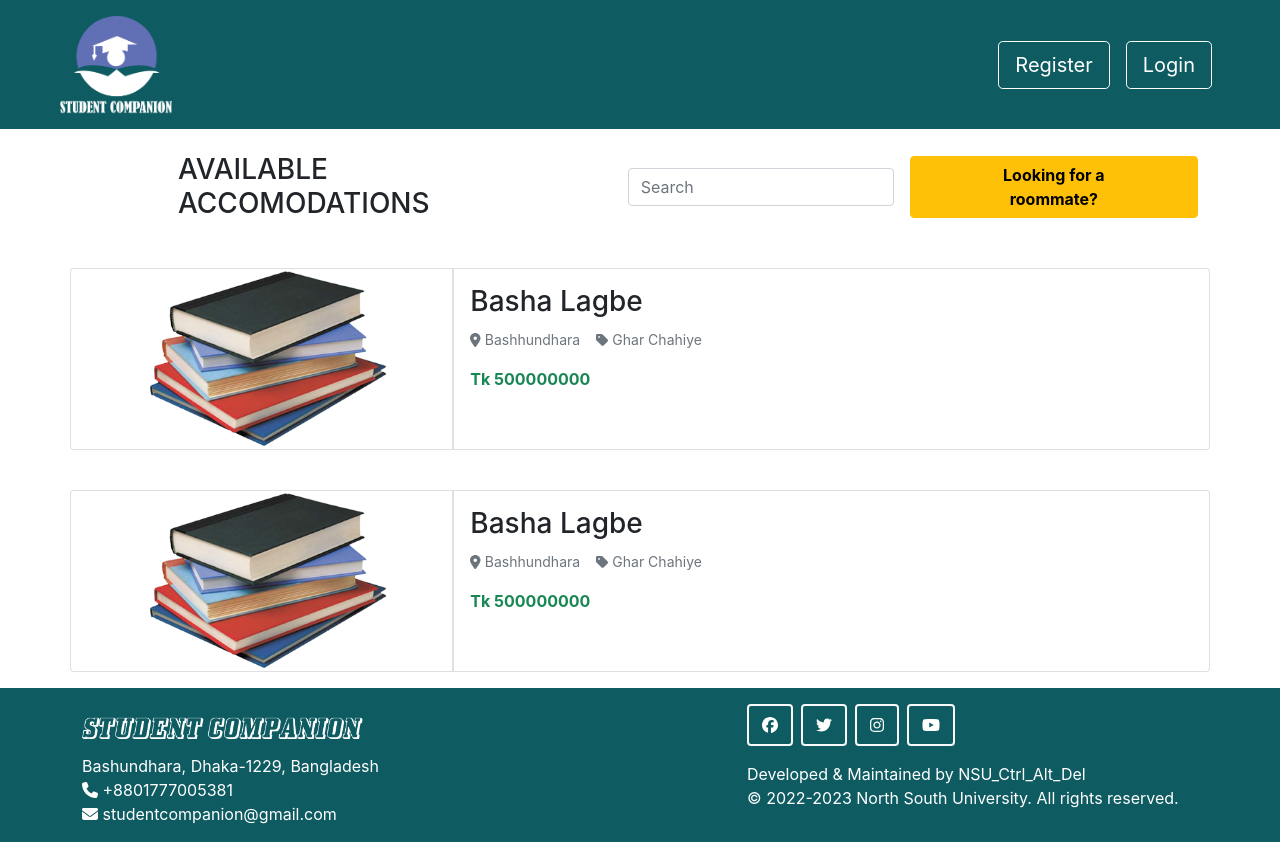
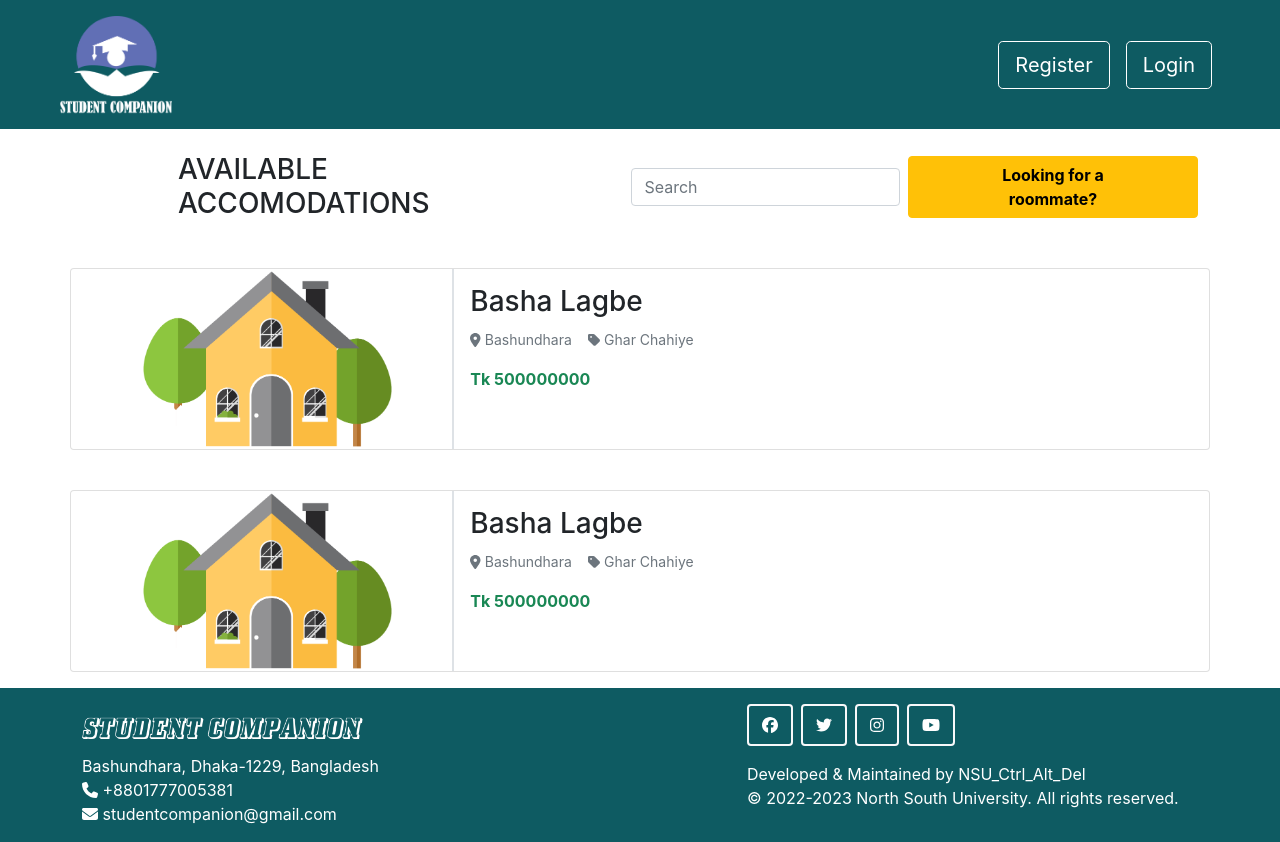
Before and after one commit to TaneemAhmed2013102/Student-Companion, a React (Create React App) app in the folder frontend/: page /accomodations in a window 1280 px wide. Built offline with nearby package versions, Linux system fonts and the light colour scheme.

Commit message:
updated accommodation UI

```diff
--- a/frontend/src/Components/accomodation.jsx
+++ b/frontend/src/Components/accomodation.jsx
@@ -15,7 +15,7 @@ function Accomodations() {
         <div className="row">
           <div className="col-12 d-flex align-items-center justify-content-between mx-5">
             <span className="mx-5 h3 my-4 ">AVAILABLE ACCOMODATIONS</span>
-            <form className="d-flex me-2 w-25" onSubmit={onSearchClicked}>
+            <form className="d-flex w-25" onSubmit={onSearchClicked}>
               <input
                 className="form-control me-2"
                 type="search"
@@ -45,7 +45,7 @@ function Accomodations() {
               <div className="col-4 border-end border-2">
                 <div className="d-flex justify-content-center">
                   <img
-                    src={require("../Assets/stack_of_books_copy.png")}
+                    src={require("../Assets/house.png")}
                     className="img-fluid rounded-start"
                     alt="..."
                     style={{ maxHeight: "180px" }}
@@ -58,7 +58,7 @@ function Accomodations() {
                   <div className="d-flex">
                     <p className="card-text me-3">
                       <small className="text-muted">
-                        <FontAwesomeIcon icon={faMapMarkerAlt} /> Bashhundhara
+                        <FontAwesomeIcon icon={faMapMarkerAlt} /> Bashundhara
                       </small>
                     </p>
                     <p className="card-text">
@@ -84,7 +84,7 @@ function Accomodations() {
               <div className="col-4 border-end border-2">
                 <div className="d-flex justify-content-center">
                   <img
-                    src={require("../Assets/stack_of_books_copy.png")}
+                    src={require("../Assets/house.png")}
                     className="img-fluid rounded-start"
                     alt="..."
                     style={{ maxHeight: "180px" }}
@@ -97,7 +97,7 @@ function Accomodations() {
                   <div className="d-flex">
                     <p className="card-text me-3">
                       <small className="text-muted">
-                        <FontAwesomeIcon icon={faMapMarkerAlt} /> Bashhundhara
+                        <FontAwesomeIcon icon={faMapMarkerAlt} /> Bashundhara
                       </small>
                     </p>
                     <p className="card-text">
```
